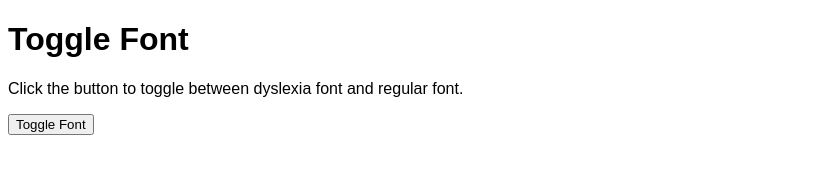
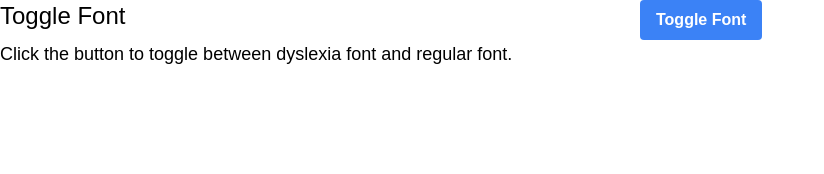
Before and after one commit to Shiv-040/456proj, a plain HTML site: page index.html in a window 1280 px wide. Shown: the whole page, without its empty margins (0-824 px from the left). Drawn offline with nearby package versions, Linux system fonts and the light colour scheme.

Commit message:
Added TailwindCss CDN

```diff
--- a/index.html
+++ b/index.html
@@ -3,11 +3,26 @@
    <head>
       <title>Toggle Font</title>
         <link rel="stylesheet" href="style.css">
+        <script src="https://cdn.tailwindcss.com"></script>
    </head>
    <body>
-      <h1>Toggle Font</h1>
-      <p>Click the button to toggle between dyslexia font and regular font.</p>
-      <button onclick="toggleFont()">Toggle Font</button>
+
+      <div class="flex flex-col">
+        <div class="flex flex-row">
+          <div class="flex-1">
+            <h1 class="text-2xl">Toggle Font</h1>
+          </div>
+          <div class="flex-1">
+            <button class="bg-blue-500 hover:bg-blue-700 text-white font-bold py-2 px-4 rounded" onclick="toggleFont()">Toggle Font</button>
+          </div>
+        </div>
+        <div class="flex flex-row">
+          <div class="flex-1">
+            <p class="text-lg">Click the button to toggle between dyslexia font and regular font.</p>
+          </div>
+        </div>
+
+
    </body>
    <script src="toggle.js"></script>
 </html>
```
